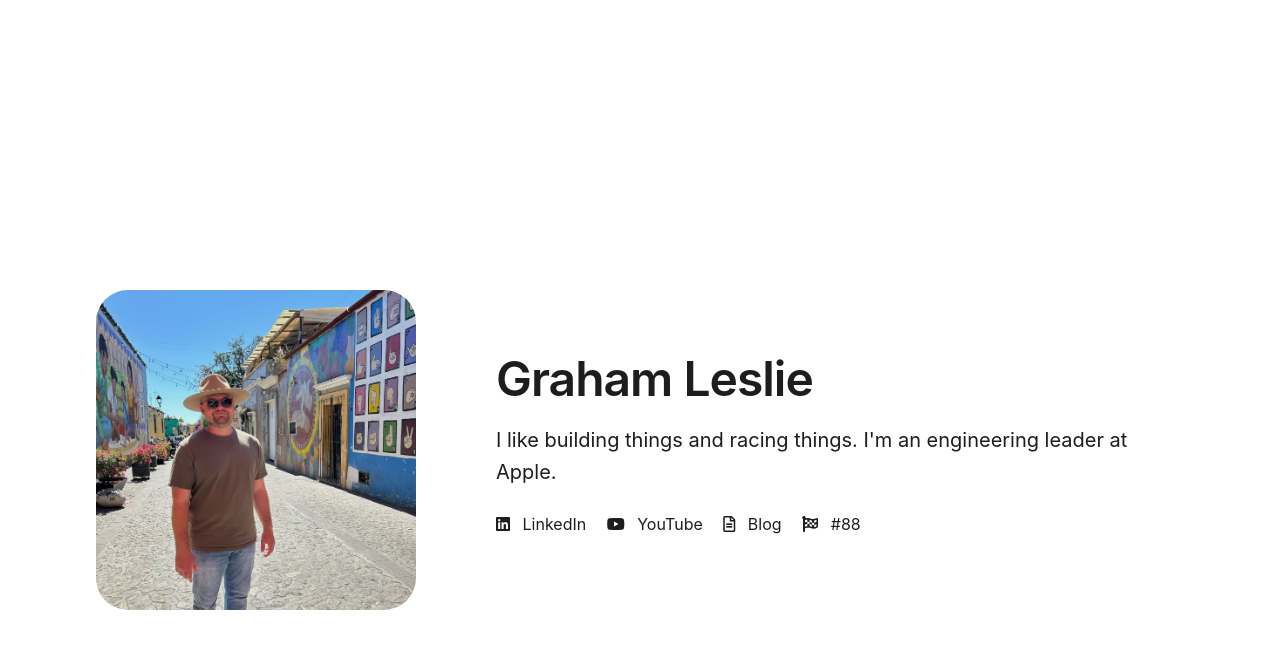
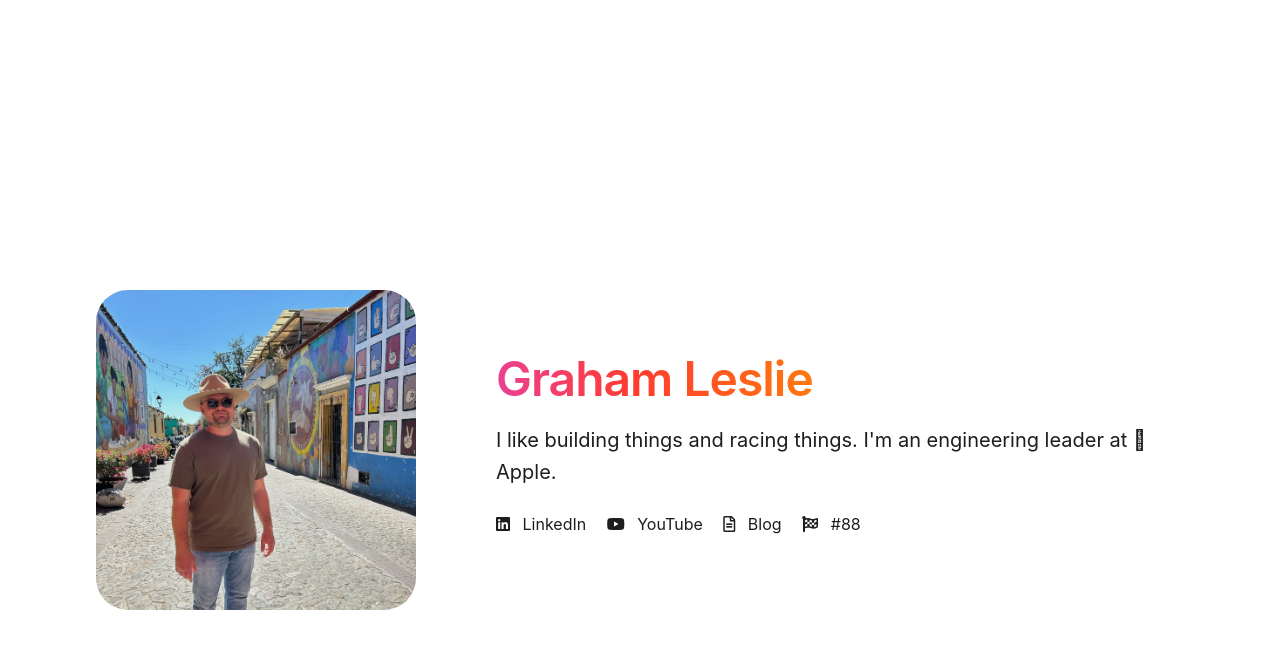
Before and after one commit to grahamleslie/grahamleslie.github.io, a Jekyll site: the page built from index.markdown, in a window 1280 px wide. Shown: the top 649 px of the page. Built offline with Jekyll 4.4.1, drawn with Linux system fonts in a browser that asks for light colours; nearby versions of some CDN libraries.

Commit message:
Adds glow effect

```diff
--- a/_includes/header.html
+++ b/_includes/header.html
@@ -2,7 +2,7 @@
   {%- assign default_paths = site.pages | map: "path" -%}
   {%- assign page_paths = site.header_pages | default: default_paths -%}
   {%- assign titles_size = site.pages | map: 'title' | join: '' | size -%}
-  <a class="site-title" rel="author" href="{{ "/" | relative_url }}">{{ site.title | escape }}</a>
+  <a class="site-title glow" rel="author" href="{{ "/" | relative_url }}">{{ site.title | escape }}</a>
 
   {%- if titles_size > 0 -%}
     <nav>
--- a/_sass/base.scss
+++ b/_sass/base.scss
@@ -235,6 +235,36 @@ img {
   display: block;
 }
 
+// Gradient text animation
+@keyframes glow-shift {
+  0% {
+    background-position: 0% 50%;
+  }
+  50% {
+    background-position: 100% 50%;
+  }
+  100% {
+    background-position: 0% 50%;
+  }
+}
+
+.glow {
+  background: linear-gradient(
+    90deg,
+    #0a84ff,
+    #5856d6,
+    #d946ef,
+    #ff3b30,
+    #ff9500,
+    #0a84ff
+  );
+  background-size: 200% auto;
+  -webkit-background-clip: text;
+  -webkit-text-fill-color: transparent;
+  background-clip: text;
+  animation: glow-shift 3s ease-in-out infinite;
+}
+
 // Tables
 table {
   width: 100%;
--- a/index.markdown
+++ b/index.markdown
@@ -10,9 +10,9 @@ title: Home
     alt="This is me."
   />
   <div class="text">
-    <h1>Graham Leslie</h1>
+    <h1 class="glow">Graham Leslie</h1>
     <p class="lead">
-      I like building things and racing things. I'm an engineering leader at Apple.
+      I like building things and racing things. I'm an engineering leader at  Apple.
     </p>
     <p>
       <a href="https://www.linkedin.com/in/grahamaleslie" target="_blank" rel="noopener noreferrer"><i class="fab fa-linkedin"></i> LinkedIn</a>
```
